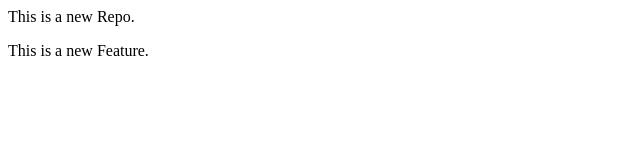
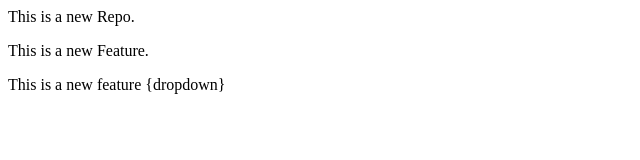
Before and after one commit to Katiyarnitya/localrepo, a plain HTML site: page index.html in a window 1280 px wide. Shown: the whole page, without its empty margins (0-640 px from the left). Drawn offline with Linux system fonts and the light colour scheme.

```diff
--- a/index.html
+++ b/index.html
@@ -1,2 +1,3 @@
 <p>This is a new Repo.</p>
 <p>This is a new Feature.</p>
+<p>This is a new feature {dropdown}</p>
```
